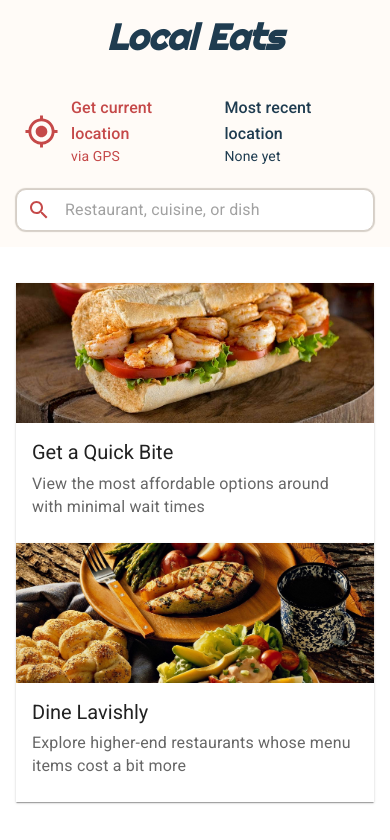
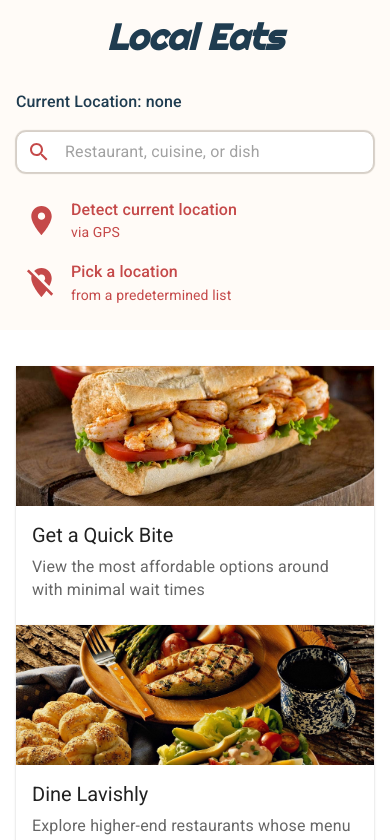
Before and after one commit to JasonXB/local-eats, a Next.js app: page / in a window 390 px wide. Shown: the top 840 px of the page. Built offline with nearby package versions, Linux system fonts and the light colour scheme.

Commit message:
Added the predetermined location selector to mobile screens

```diff
--- a/src/custom-components/Searchbar/SearchbarMobile.js
+++ b/src/custom-components/Searchbar/SearchbarMobile.js
@@ -4,27 +4,41 @@ import { useLocationContext } from "../../../state-management/locationContext";
 import { Typography, Button, Box, Stack, InputBase, Menu, MenuItem } from "@mui/material";
 import SearchIcon from "@mui/icons-material/Search";
 import GpsFixedIcon from "@mui/icons-material/GpsFixed";
-
+import LocationOffIcon from "@mui/icons-material/LocationOff";
+import LocationOnIcon from "@mui/icons-material/LocationOn";
 import { mix } from "../../../styles/styleMixins";
 export default function SearchbarMobile() {
-  const { detectLocationHandler, locationObj } = useLocationContext();
+  const { detectLocationHandler, predeterminedHandler, locationObj } = useLocationContext(); // prettier-ignore
   // Decide on what message to show on the searchbar based on whether the project has a saved location or not
   let mobileMSG;
-  if (!locationObj) mobileMSG="None yet";
-  else mobileMSG=locationObj.locationString;
-
-
+  if (!locationObj) mobileMSG = "none";
+  else mobileMSG = locationObj.locationString;
 
   // search for a new location, and override any saved ones in localStorage
-  const detectLocation = function () {
-    detectLocationHandler(); // boolean required for override
-  };
+  // const detectLocation = function () {
+  //   detectLocationHandler(); // boolean required for override
+  // };
 
   return (
     <>
-      <Box sx={mobileStyles.boxParent}>
-        <Button sx={mobileStyles.locationBtn} onClick={detectLocation}>
-          <GpsFixedIcon fontSize="large" color="secondary" sx={{ mr: 1.5 }} />
+      <Typography
+        variant="h6"
+        sx={{ fontSize: "1rem", ml: 2 }}
+        component="p"
+        color="primary"
+      >
+        Current Location: {mobileMSG}
+      </Typography>
+      <Box sx={mobileStyles.searchbar}>
+        <SearchIcon sx={{ mx: 1.25 }} color="secondary" />
+        <InputBase
+          sx={{ ml: 1, flex: 1, p: 0.5 }}
+          placeholder="Restaurant, cuisine, or dish"
+        />
+      </Box>{" "}
+      <Box sx={{ ...mobileStyles.boxParent }}>
+        <Button sx={mobileStyles.locationBtn} onClick={detectLocationHandler}>
+          <LocationOnIcon fontSize="large" color="secondary" sx={{ mr: 1.5 }} />
           <Stack sx={{ mr: 1.5 }}>
             <Typography
               color="secondary"
@@ -32,7 +46,7 @@ export default function SearchbarMobile() {
               sx={{ fontSize: "1rem" }}
               component="p"
             >
-              Get current location
+              Detect current location
             </Typography>
             <Typography
               color="secondary"
@@ -43,29 +57,31 @@ export default function SearchbarMobile() {
             </Typography>
           </Stack>
         </Button>
-        <Box sx={{ ...mix.flexRow }}>
-          <Stack sx={{ mr: 1 }}>
+        <Button sx={mobileStyles.locationBtn} onClick={predeterminedHandler}>
+          <LocationOffIcon
+            fontSize="large"
+            color="secondary"
+            sx={{ mr: 1.5 }}
+          />
+          <Stack sx={{ mr: 1.5 }}>
             <Typography
+              color="secondary"
               variant="h6"
               sx={{ fontSize: "1rem" }}
               component="p"
-              color="primary"
             >
-              Most recent location
+              Pick a location
             </Typography>
-            <Typography color="primary" sx={{ fontSize: "0.875rem" }}>
-              {mobileMSG}
+            <Typography
+              color="secondary"
+              sx={{ fontSize: "0.875rem" }}
+              align="left"
+            >
+              from a predetermined list
             </Typography>
           </Stack>
-        </Box>
+        </Button>
       </Box>
-      <Box sx={mobileStyles.searchbar}>
-        <SearchIcon sx={{ mx: 1.25 }} color="secondary" />
-        <InputBase
-          sx={{ ml: 1, flex: 1, p: 0.5 }}
-          placeholder="Restaurant, cuisine, or dish"
-        />
-      </Box>{" "}
     </>
   );
 }
@@ -74,7 +90,7 @@ const mobileStyles = {
   stackContainer: (theme) => {
     return {
       m: 0,
-      background: "#fffbf7", // apply gray background for mobile onlinr
+      background: "#fffbf7", // apply gray background for mobile online
       [theme.breakpoints.up("sm")]: {
         display: "none",
       },
@@ -87,10 +103,17 @@ const mobileStyles = {
     marginTop: 0,
     justifyContent: "space-between",
     borderRadius: "10px",
+    pb:2,
+    ["@media (max-width: 520px)"]: {
+      ...mix.flexColumn,
+      alignItems: "flex-start",
+    },
   },
   locationBtn: {
     ...mix.flexRow,
     m: 0,
+    p: 0,
+    p: 1,
     textTransform: "none", // disables all caps in button
     "&:hover": {
       cursor: "pointer",
```
